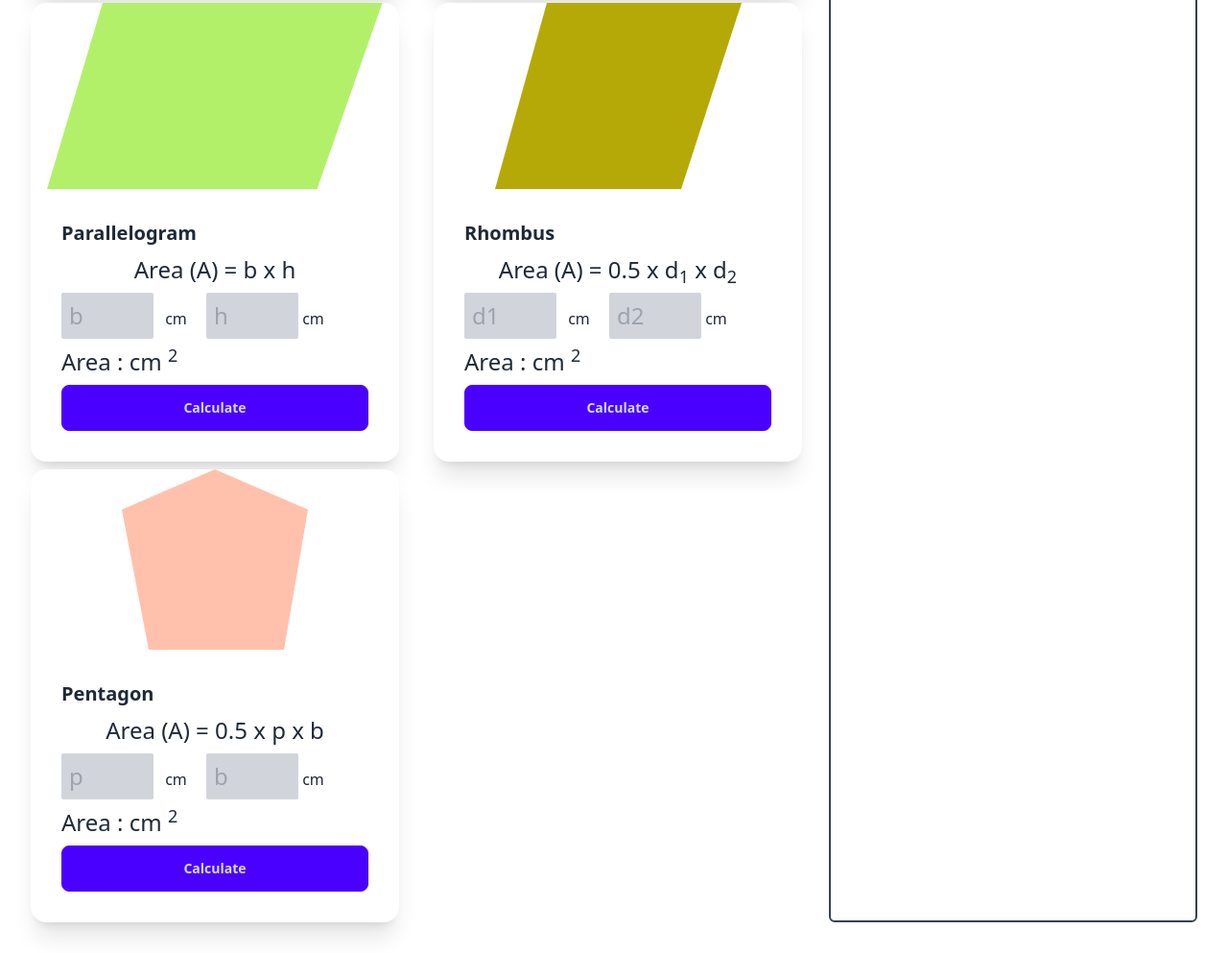
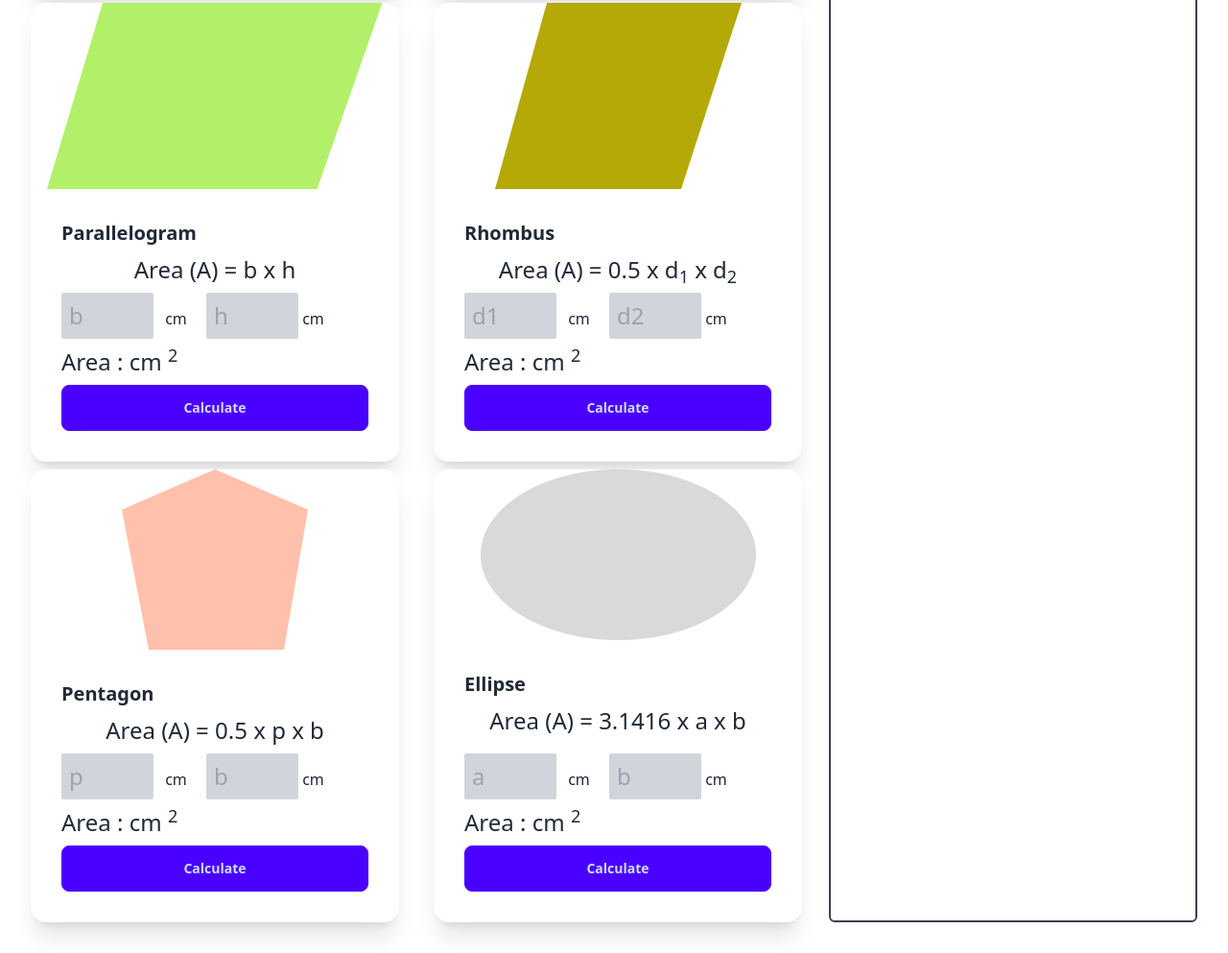
Before and after one commit to Oishee12/Geometry-Gem, a plain HTML site: page index.html in a window 1280 px wide. Shown: the part 515-1508 px from the top of the page at 96% size. Drawn offline with nearby package versions, Linux system fonts and the light colour scheme.

Commit message:
added ellipse

```diff
--- a/index.html
+++ b/index.html
@@ -131,6 +131,29 @@
             </div>
           </div>
         </div>
+        <!-- Ellipse card -->
+        <div class="card w-96 bg-base-100 shadow-xl">
+          <figure><img src="images/ellipse.png" alt="Ellipse" />
+          </figure>
+          <div class="card-body">
+            <h2 class="card-title">Ellipse</h2>
+            <p class="text-2xl text-center">Area (A) = 3.1416 x a x b</p>
+            <div>
+              <!-- Ellipse a -->
+              <input id="Ellipse-a" class="w-24 text-2xl rounded-sm p-2 bg-gray-300" type="text" placeholder="a">
+              <span class="mr-4 ml-2">cm</span>
+              <!-- Ellipse b -->
+              <input id="Ellipse-b" class="w-24 text-2xl rounded-sm p-2 bg-gray-300" type="text" placeholder="b">
+              <span>cm</span>
+            </div>
+            <div>
+              <p class="text-2xl">Area : <span id="Ellipse-area"></span> <span>cm</span> <sup>2</sup></p>
+            </div>
+            <div class="card-actions">
+              <button onclick="calculateEllipseArea()" class="btn btn-primary w-full">Calculate</button>
+            </div>
+          </div>
+        </div>
       </div>
       <!-- area calculation -->
       <div class="w-96 border-2 border-gray-700 rounded-md">
@@ -143,6 +166,7 @@
   <script src="scripts/parallelogram-calculate.js"></script>
   <script src="scripts/rhombus-calculate.js"></script>
   <script src="scripts/Pentagon-calculate.js"></script>
+  <script src="scripts/Ellipse-calculate.js"></script>
 </body>
 
 </html>
--- /dev/null
+++ b/scripts/Ellipse-calculate.js
@@ -0,0 +1,18 @@
+function calculateEllipseArea(){
+    // get a
+    const ellipseAInput = document.getElementById('Ellipse-a');
+    const ellipseAInputValue = ellipseAInput.value;
+    const a = parseFloat(ellipseAInputValue);
+
+    // get b
+    const ellipseBInput = document.getElementById('Ellipse-b');
+    const ellipseBInputValue = ellipseBInput.value;
+    const b = parseFloat(ellipseBInputValue);
+
+    // calculate area
+    area = 3.1416 * a * b
+
+    // display area
+    const ellipseArea = document.getElementById('Ellipse-area');
+    ellipseArea.innerText = area;
+}
```
